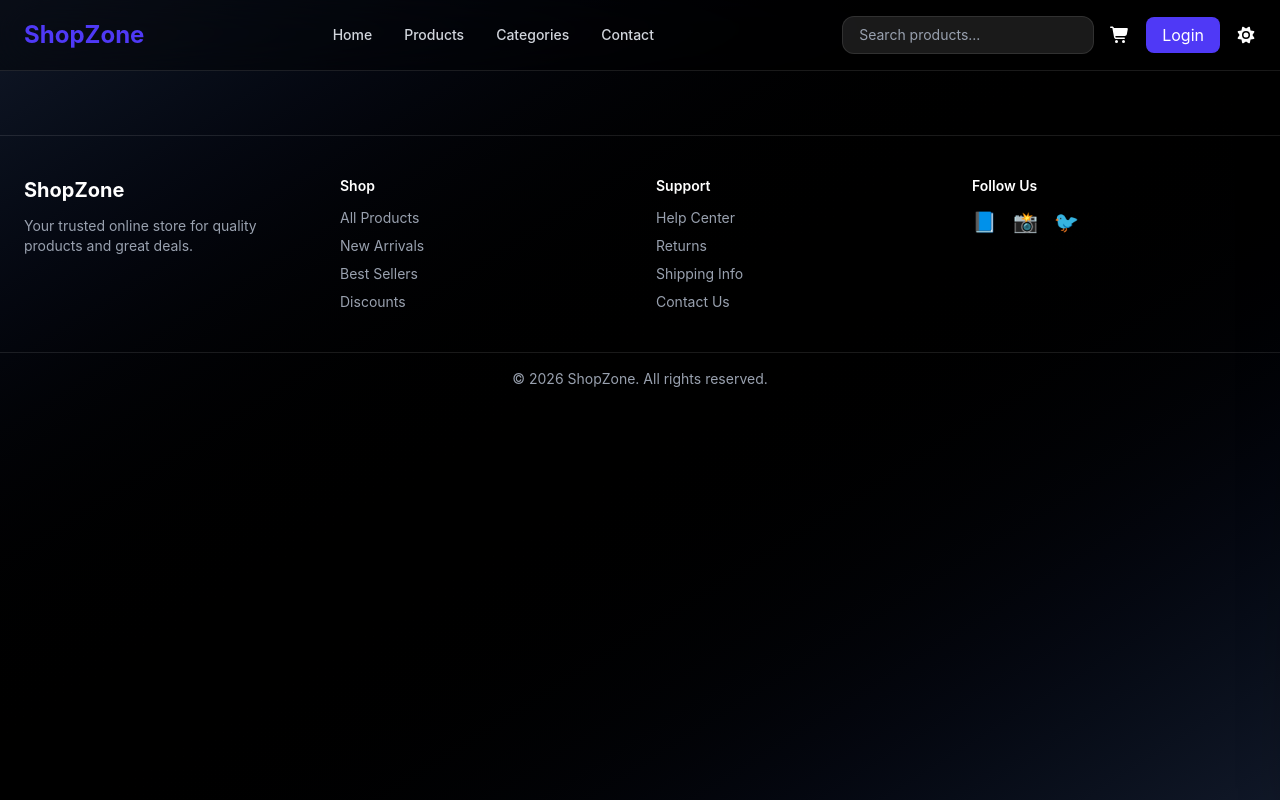
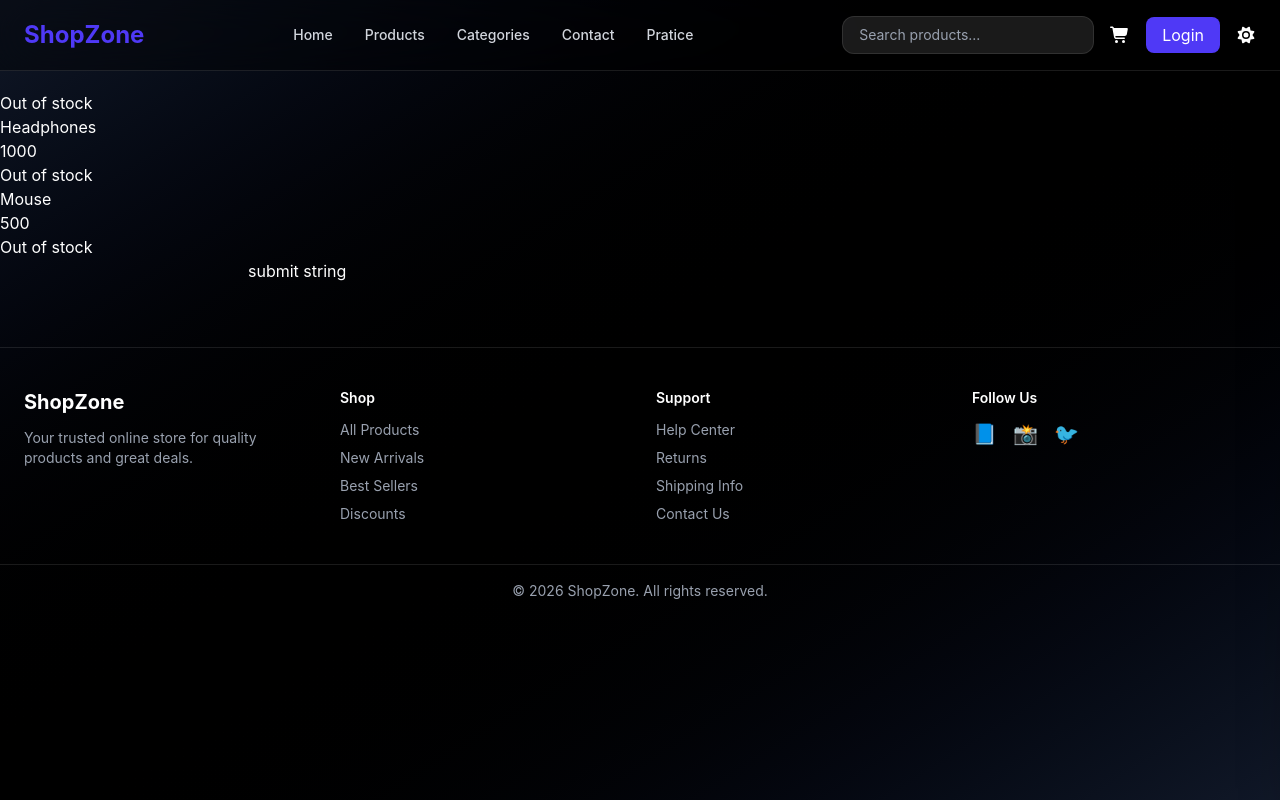
Before and after one commit to Mark-Alexis-Posadas/ecommerce-ts, a React app: page /practice in a window 1280 px wide. Built offline with nearby package versions, Linux system fonts and the light colour scheme; the HTML template or start-up script is replaced by a standard one.

Commit message:
[feat] added  ts pratices

```diff
--- a/src/App.tsx
+++ b/src/App.tsx
@@ -9,6 +9,7 @@ import Categories from "./pages/Categories";
 import Contact from "./pages/Contact";
 import CheckoutPage from "./pages/CheckoutPage";
 import OrderSuccess from "./pages/OrderSuccessPage";
+import Pratice from "./pages/Pratice";
 const App = () => {
   return (
     <div className="min-h-screen bg-linear-to-br from-gray-900 via-black to-gray-900 text-white">
@@ -21,6 +22,7 @@ const App = () => {
         <Route path="/contact" element={<Contact />} />
         <Route path="/checkout" element={<CheckoutPage />} />
         <Route path="/order-success" element={<OrderSuccess />} />
+        <Route path="/practice" element={<Pratice />} />
       </Routes>
 
       <Footer />
--- /dev/null
+++ b/src/components-practice/ProductItem.tsx
@@ -0,0 +1,52 @@
+type Product = {
+  title: string;
+  price: number;
+  inStock?: boolean;
+};
+
+type ProductProps = {
+  product: Product;
+};
+
+const products = [
+  {
+    id: 1,
+    name: "Laptop",
+    price: 1200,
+    category: "Electronics",
+    inStock: true,
+  },
+  {
+    id: 2,
+    name: "Smartphone",
+    price: 800,
+    category: "Electronics",
+    inStock: true,
+  },
+  {
+    id: 3,
+    name: "Headphones",
+    price: 150,
+    category: "Accessories",
+    inStock: false,
+  },
+  {
+    id: 4,
+    name: "Keyboard",
+    price: 70,
+    category: "Accessories",
+    inStock: true,
+  },
+];
+
+const ProductItem = ({ product }: ProductProps) => {
+  return (
+    <div>
+      <h1>{product.title}</h1>
+      <p>{product.price}</p>
+      <span>{product.inStock ? "Available" : "Out of stock"}</span>
+    </div>
+  );
+};
+
+export default ProductItem;
--- /dev/null
+++ b/src/components-practice/ProductItemTwo.tsx
@@ -0,0 +1,24 @@
+type ProductItem = {
+  id: number;
+  name: string;
+  price: number;
+  category: string;
+  inStock?: boolean;
+};
+
+type ProductProp = {
+  product: ProductItem;
+};
+
+const ProductItemTwo = ({ product }: ProductProp) => {
+  return (
+    <div>
+      <h1>{product.name}</h1>
+      <p>{product.price}</p>
+      <p>{product.category}</p>
+      <p>{product.inStock ? "Available" : "Out of stock"}</p>
+    </div>
+  );
+};
+
+export default ProductItemTwo;
--- a/src/components/layout/Navbar.tsx
+++ b/src/components/layout/Navbar.tsx
@@ -56,6 +56,15 @@ const Navbar = () => {
                 Contact
               </Link>
             </li>
+
+            <li>
+              <Link
+                to="/practice"
+                className="hidden md:block text-sm font-medium text-gray-300 hover:text-white transition"
+              >
+                Pratice
+              </Link>
+            </li>
           </ul>
 
           {/* Right Side */}
--- /dev/null
+++ b/src/pages/Pratice.tsx
@@ -0,0 +1,66 @@
+import { useState } from "react";
+import React from "react";
+import ProductItem from "../components-practice/ProductItem";
+import ProductItemTwo from "../components-practice/ProductItemTwo";
+const products = [
+  {
+    id: 1,
+    name: "Laptop",
+    price: 1200,
+    category: "Electronics",
+    inStock: true,
+  },
+  {
+    id: 2,
+    name: "Smartphone",
+    price: 800,
+    category: "Electronics",
+    inStock: true,
+  },
+  {
+    id: 3,
+    name: "Headphones",
+    price: 150,
+    category: "Accessories",
+    inStock: false,
+  },
+  {
+    id: 4,
+    name: "Keyboard",
+    price: 70,
+    category: "Accessories",
+    inStock: true,
+  },
+];
+
+const Pratice = () => {
+  const [name, setName] = useState<string>("");
+  const [submittedValue, setSetSubmittedValue] = useState<string>("");
+
+  const handleSubmit = (e: React.FormEvent<HTMLFormElement>) => {
+    e.preventDefault();
+    setSetSubmittedValue(name);
+    setName("");
+  };
+
+  const product = products.map((product) => product);
+
+  return (
+    <>
+      <ProductItemTwo product={product} key={product.id} />
+      <ProductItem product={{ title: "Headphones", price: 1000 }} />
+      <ProductItem product={{ title: "Mouse", price: 500, inStock: false }} />
+      <form onSubmit={handleSubmit}>
+        {submittedValue}
+        <input
+          value={name}
+          onChange={(e) => setName(e.target.value)}
+          type="text"
+        />
+        <button type="submit">submit string</button>
+      </form>
+    </>
+  );
+};
+
+export default Pratice;
```
